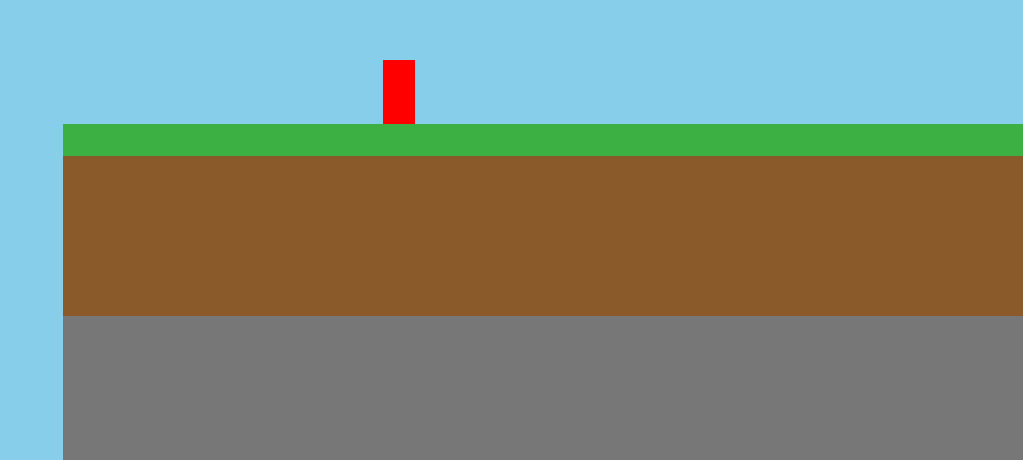
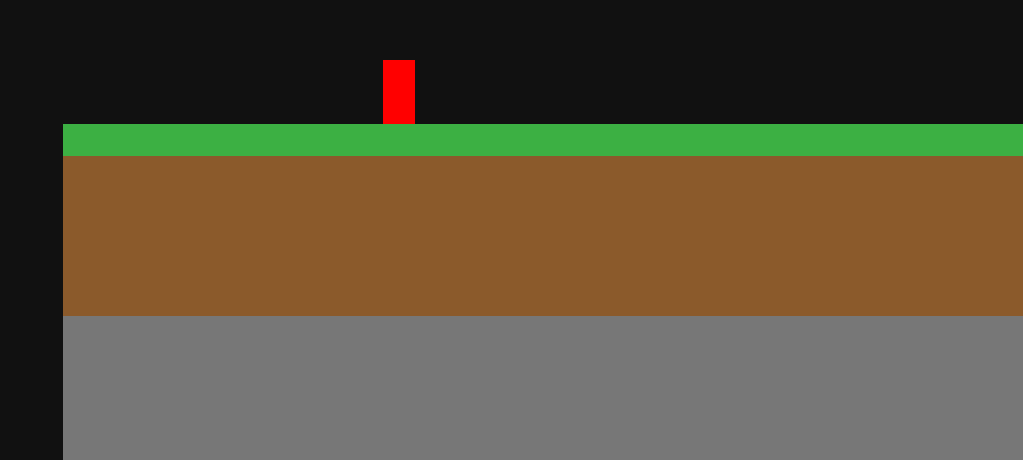
Before and after one commit to tyty412101-cmd/MineBlock-2, a plain HTML site: page index.html in a window 1280 px wide. Shown: the part 340-800 px from the top of the page, without its empty margins (257-1280 px from the left). Drawn offline with Linux system fonts and the light colour scheme.

Commit message:
Update style.css

```diff
--- a/style.css
+++ b/style.css
@@ -1,9 +1,11 @@
-body {
+html, body {
     margin: 0;
+    padding: 0;
     overflow: hidden;
-    background: #87ceeb;
+    background: #111;
 }
 
 canvas {
     display: block;
+    image-rendering: pixelated;
 }
```
